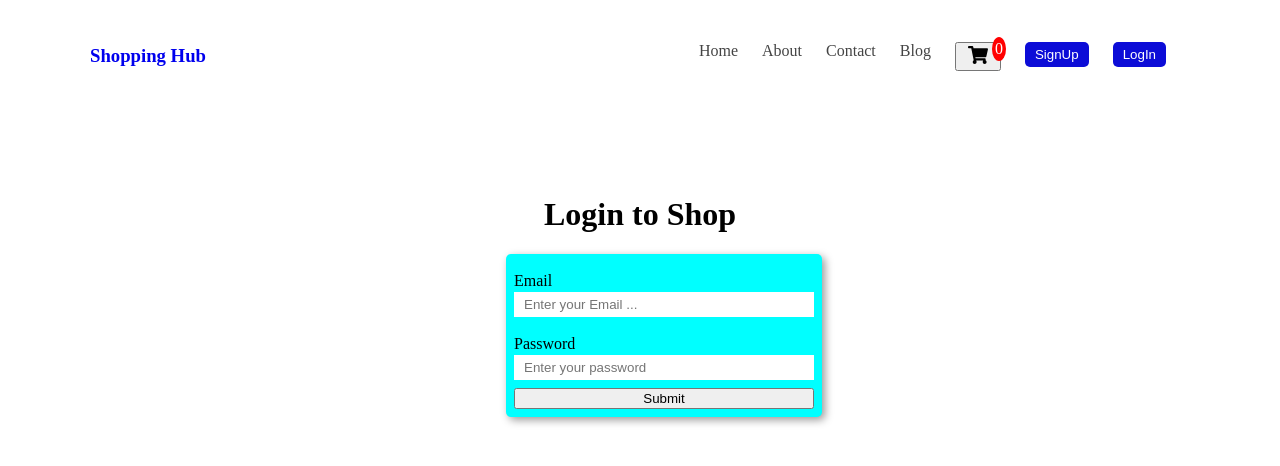
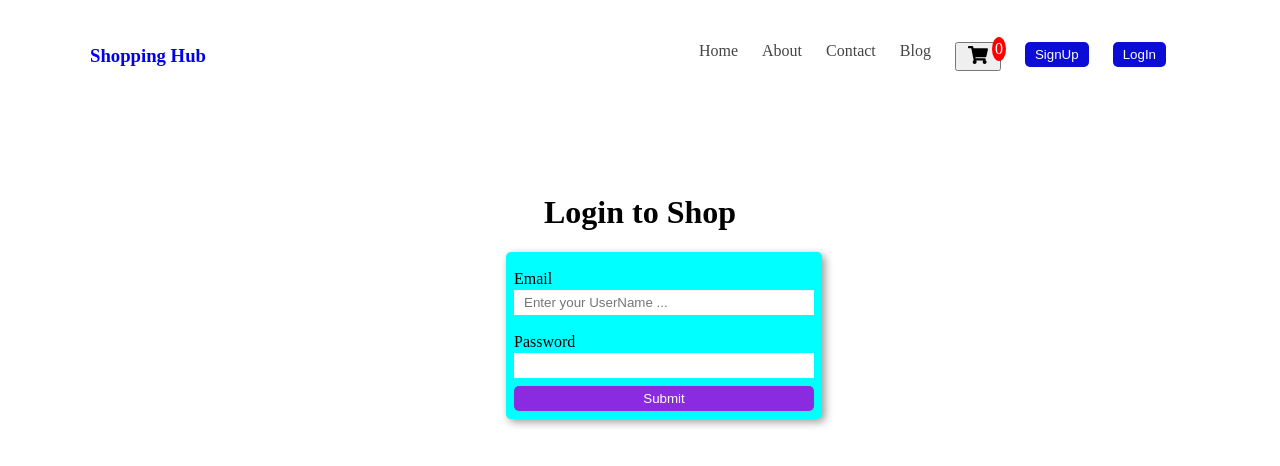
Before and after one commit to AbdulRazzak6478/shopping-cart-assignment, a React (Vite) app: page /login in a window 1280 px wide. Shown: the top 466 px of the page. Built offline with nearby package versions, Linux system fonts and the light colour scheme.

Commit message:
login user through api added

```diff
--- a/src/components/Login.jsx
+++ b/src/components/Login.jsx
@@ -1,13 +1,37 @@
 import React, { useState } from "react";
-import './login.css';
+import "./login.css";
+import axios from "axios";
 const Login = () => {
   const [email, setEmail] = useState("");
   const [password, setPassword] = useState("");
-  function onSubmit(e) {
+  const onSubmit = async (e) => {
     e.preventDefault();
-    setEmail('');
-    setPassword('')
-  }
+    //     const obj = JSON.stringify({
+    //       username: "mor_2314",
+    //       password:  "83r5^_"
+    //   })
+    //     console.log('JSON obj : ',obj)
+    //     const usersName = JSON.stringify({ name: 'John Doe' });
+    //     const customConfig = {
+    //     headers: {
+    //     'Content-Type': 'application/json'
+    //     }
+    // };
+    //     const result = await axios.post('https://fakestoreapi.com/auth/login', obj, customConfig);
+    // const result = await axios.post('https://fakestoreapi.com/auth/login',obj)
+    // console.log('result : ',result)
+    //   fetch('https://fakestoreapi.com/auth/login',{
+    //     method:'POST',
+    //     body:JSON.stringify({
+    //         username: "mor_2314",
+    //         password: "83r5^_"
+    //     })
+    // })
+    //     .then(res=>res.json())
+    //     .then(json=>console.log(json))
+    setEmail("");
+    setPassword("");
+  };
   return (
     <>
       <div className="container">
@@ -17,11 +41,11 @@ const Login = () => {
             <div className="email">
               <label htmlFor="email">Email</label>
               <input
-                type="email"
-                name="email"
+                type="text"
+                name="text"
                 value={email}
-                placeholder="Enter your Email ..."
-                onChange={(e)=>setEmail(e.target.value)}
+                placeholder="Enter your UserName ..."
+                onChange={(e) => setEmail(e.target.value)}
               />
             </div>
 
@@ -31,8 +55,7 @@ const Login = () => {
                 type="password"
                 name="password"
                 value={password}
-                  placeholder="Enter your password "
-                  onChange={(e)=>setPassword(e.target.value)}
+                onChange={(e) => setPassword(e.target.value)}
               />
             </div>
             <input type="submit" className="submit" onClick={onSubmit} />
--- a/src/components/login.css
+++ b/src/components/login.css
@@ -46,3 +46,14 @@ form div{
     padding: 5px 10px;
     background-color: white;
 }
+.submit{
+    border:none;
+    padding: 5px 10px;
+    background-color:blueviolet;
+    color:white;
+    cursor: pointer;
+    border-radius: 5px;
+}
+.submit:hover{
+    background-color:rgba(138, 43, 226,0.6);
+}
```
Lines whose indentation alone changed are shown as unchanged.
